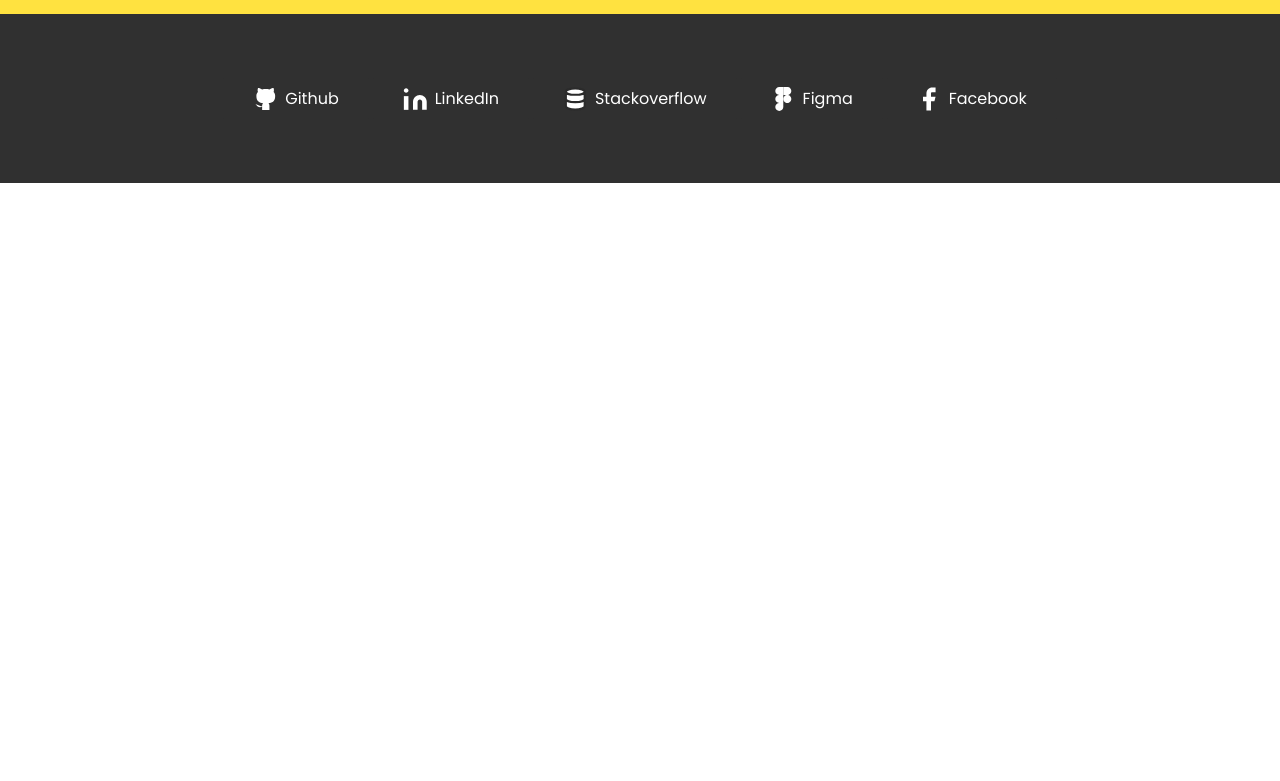
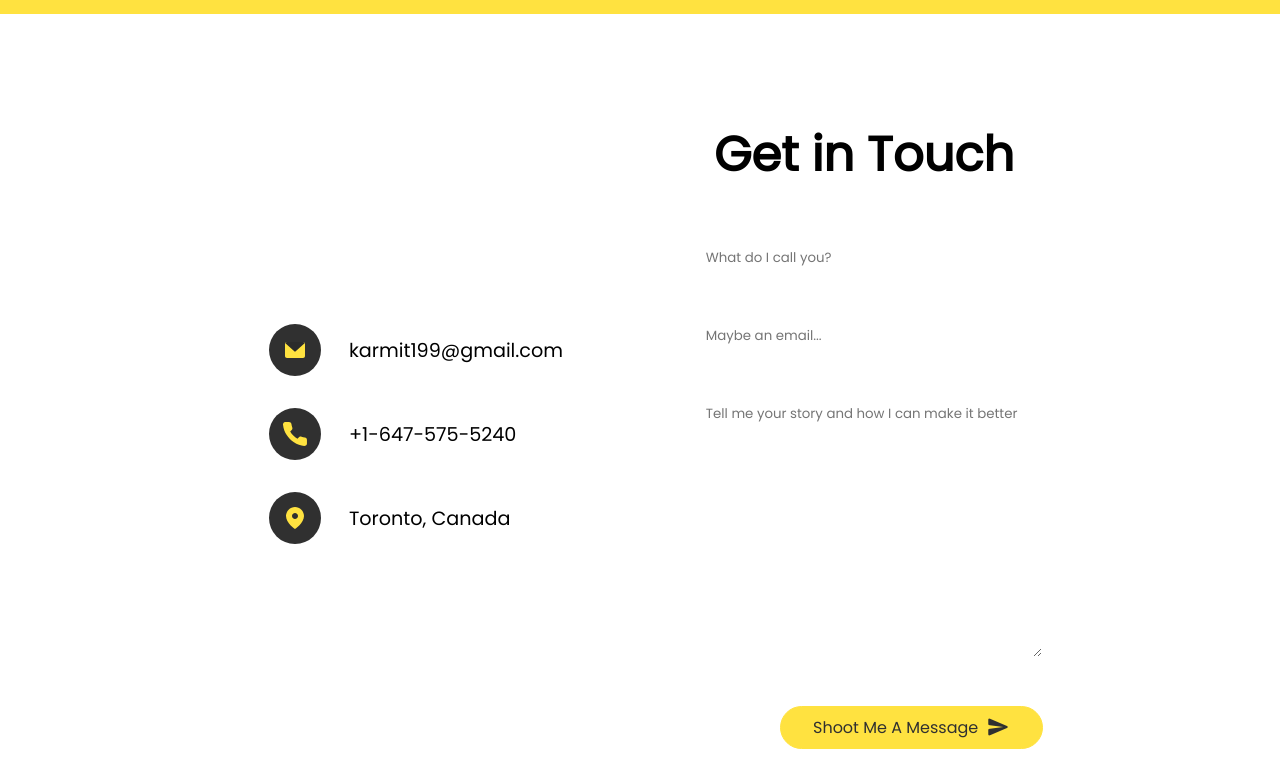
Before and after one commit to KarmitP98/portfolio-next-v1, a Next.js app: page / in a window 1280 px wide. Shown: the part 4859-5640 px from the top of the page. Before the commit the page ends 5042 px from the top, so only its background shows below. Built offline with nearby package versions, Linux system fonts and the light colour scheme.

Commit message:
feat(master): Contact page created
Signed-off-by: KarmitP98 <karmit199@gmail.com>

```diff
--- /dev/null
+++ b/components/contact/contact.module.scss
@@ -0,0 +1,132 @@
+.contentPage {
+  display: grid;
+  width: 70%;
+  height: 90%;
+  place-items: center;
+  grid-template-columns: 1fr;
+  grid-template-rows: auto auto;
+  grid-row-gap: 3em;
+
+  .contentInfo {
+	display: grid;
+	place-items: center;
+
+	ul {
+	  display: flex;
+	  flex-flow: column;
+	  gap: 1em;
+
+	  .line {
+		display: grid;
+		place-items: center flex-start;
+		grid-gap: 1em;
+		grid-template-columns: 64px 1fr;
+
+		.icon {
+		  display: grid;
+		  overflow: hidden;
+		  width: 48px;
+		  height: 48px;
+		  border-radius: 50%;
+		  background-color: var(--dark);
+		  place-items: center;
+
+		  img {
+			width: 24px;
+			height: 24px;
+		  }
+		}
+
+		.text {
+		  font-size: larger;
+		  cursor: pointer;
+
+		  &:hover {
+			text-decoration: underline;
+		  }
+		}
+	  }
+	}
+  }
+
+  .contentForm {
+	width: 100%;
+	height: 100%;
+
+	form {
+	  display: flex;
+	  align-items: center;
+	  flex-flow: column nowrap;
+	  justify-content: center;
+	  width: 80%;
+	  height: 100%;
+	  margin: auto;
+	  text-align: center;
+	  gap: 1em;
+
+	  h1 {
+		font-size: xxx-large;
+		font-weight: 900;
+		margin-bottom: 0.25em;
+	  }
+
+	  input, textarea {
+		width: 100%;
+		padding: .75rem 1.25rem;
+		color: #ffffff;
+		border: 1px solid #ffffff;
+		border-radius: 50rem;
+		outline: none;
+		background-color: transparent;
+	  }
+
+	  textarea {
+		flex: 1 1 auto;
+		min-height: 10em;
+		border-radius: 1.5em;
+	  }
+
+	  .actionBar {
+		display: flex;
+		justify-content: flex-end;
+		width: 100%;
+		margin-top: 1em;
+	  }
+	}
+  }
+}
+
+@media screen and (width > 768px) {
+  .contentPage {
+	grid-template-columns: 1fr 1fr;
+	grid-template-rows: 1fr;
+
+	.contentInfo {
+	  ul {
+		gap: 2em;
+
+		.line {
+		  .icon {
+			width: 52px;
+			height: 52px;
+
+			img {
+			  width: 24px;
+			  height: 24px;
+			}
+		  }
+		}
+	  }
+	}
+
+	.contentForm {
+	  form {
+		gap: 2em;
+
+		textarea {
+		  min-height: 20em;
+		}
+	  }
+	}
+  }
+}
--- /dev/null
+++ b/components/contact/contact.tsx
@@ -0,0 +1,63 @@
+import classes from './contact.module.scss';
+import Image from 'next/image';
+import Cta from '../cta/cta';
+
+const Contact = () => {
+	return (
+	  <section className={'page'}>
+		  <article className={classes.contentPage}>
+			  <div className={classes.contentInfo}>
+				  <ul>
+					  <li className={classes.line}>
+						  <div className={classes.icon}>
+							  <Image src={'/assets/svg/mail.svg'} alt={'Mail'} width={32} height={32}/>
+						  </div>
+						  <a
+							className={classes.text} href='mailto:karmit199@gmail.com' target='_blank' rel='noreferrer'
+						  >
+							  karmit199@gmail.com
+						  </a>
+					  </li>
+					  <li className={classes.line}>
+						  <div className={classes.icon}>
+							  <Image src={'/assets/svg/phone.svg'} alt={'Phone'} width={32} height={32}/>
+						  </div>
+						  <a className={classes.text} href='tel:+1-647-575-5240' target='_blank' rel='noreferrer'>
+							  +1-647-575-5240
+						  </a>
+					  </li>
+					  <li className={classes.line}>
+						  <div className={classes.icon}>
+							  <Image src={'/assets/svg/location.svg'} alt={'Location'} width={32} height={32}/>
+						  </div>
+						  <a
+							className={classes.text} href='https://goo.gl/maps/Vyj82w4XdnijGX9o9' target='_blank'
+							rel='noreferrer'
+						  >
+							  Toronto, Canada
+						  </a>
+					  </li>
+				  </ul>
+			  </div>
+			  <div className={classes.contentForm}>
+				  <form>
+					  <h1>Get in Touch</h1>
+					  <input type='text' name='fullname' id='fullname' placeholder={'What do I call you?'}/>
+					  <input type='email' name='email' id='email' placeholder={'Maybe an email...'}/>
+					  <textarea placeholder={'Tell me your story and how I can make it better'}/>
+					  <div className={classes.actionBar}>
+						  <Cta theme={'primary'} shape={'full'}>
+							  Shoot Me A Message
+							  <span className='material-icons-round'>
+								  send
+							  </span>
+						  </Cta>
+					  </div>
+				  </form>
+			  </div>
+		  </article>
+	  </section>
+	);
+};
+
+export default Contact;
--- a/pages/index.tsx
+++ b/pages/index.tsx
@@ -12,6 +12,7 @@ import Cta from '../components/cta/cta';
 import Image from 'next/image';
 import Footer from '../components/footer/footer';
 import Hero from '../components/hero/hero';
+import Contact from '../components/contact/contact';
 
 const Home: NextPage = () => {
 
@@ -120,6 +121,7 @@ const Home: NextPage = () => {
 					  <Image src={'/assets/svg/Github.svg'} alt={'Github logo'} width={24} height={24}/>
 				  </Cta>
 			  </Strip>
+			  <Contact/>
 		  </main>
 		  <Footer/>
 	  </div>
```
Also changed, not shown: components/page/page.module.scss (+0 -9 lines).
